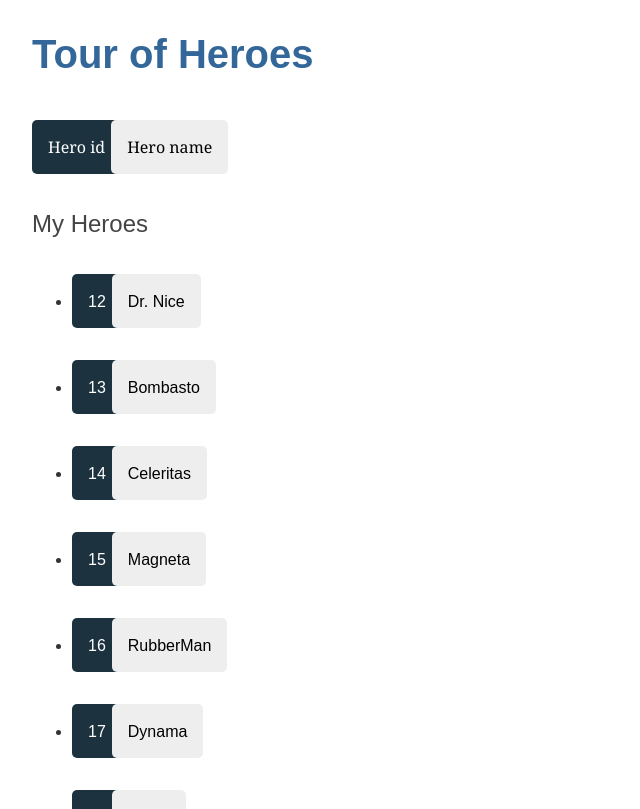
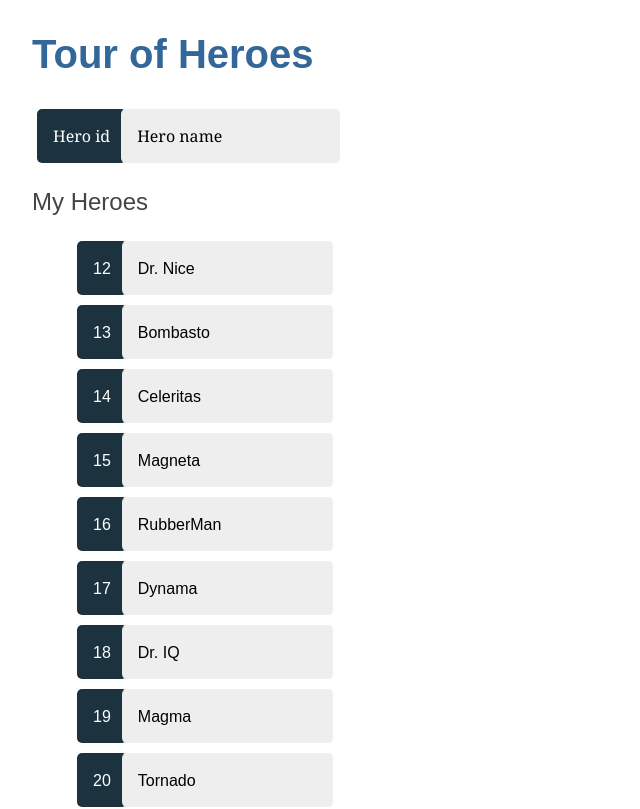
Before and after one commit to lacekaa/tour-of-heroes, an Angular app in the folder angular-tour-of-heroes/: page / in a window 1280 px wide. Shown: the top 809 px of the page, without its empty margins (0-640 px from the left). Built offline with nearby package versions, Linux system fonts and the light colour scheme.

Commit message:
practise list styling+

```diff
--- a/angular-tour-of-heroes/src/app/heroes/heroes.component.css
+++ b/angular-tour-of-heroes/src/app/heroes/heroes.component.css
@@ -1,6 +1,17 @@
 .heroes{
 
 }
+
+ /*removing dots of list */
+ul {
+  list-style-type: none;
+}
+
+
+button {
+  margin: 5px; /* or whatever you like */
+}
+
 
 
 /* Dropdown Button */
@@ -14,6 +25,12 @@
   border-radius: 5px;
 }
 
+/*set length for Hero-name-buttons to be equal*/
+.hero-name-button{
+  width: 18%;
+  text-align: left;
+}
+
 .hero-id-button{
   background-color: #1c333f;
   color: white;
--- a/angular-tour-of-heroes/src/app/heroes/heroes.component.html
+++ b/angular-tour-of-heroes/src/app/heroes/heroes.component.html
@@ -14,15 +14,21 @@
 
 <h2>My Heroes</h2>
 <ul class="heroes">
-  <li  *ngFor="let hero of heroes">
-    <button class="hero-id-button" type="button" (click) = "onSelect(hero)"
-            [class.selected]="hero === selectedHero">
-      <span class="badge">{{hero.id}}</span>
-    </button>
-      <button class="hero-name-button" type="button" (click)="onSelect(hero)"
+  <li *ngFor="let hero of heroes">
+    <div style="grid-template-columns: 400px">
+      <button class="hero-id-button" type="button" (click)="onSelect(hero)"
+              [class.selected]="hero === selectedHero">
+        <span class="badge">{{hero.id}}</span>
+      </button>
+      <button style="grid-template-columns: 100px 100px" class="hero-name-button" type="button" (click)="onSelect(hero)"
               [class.selected]="hero === selectedHero">
         <span class="hero-name">{{hero.name}}</span>
       </button>
+    </div>
+
+
+
+
   </li>
 </ul>
 
```
